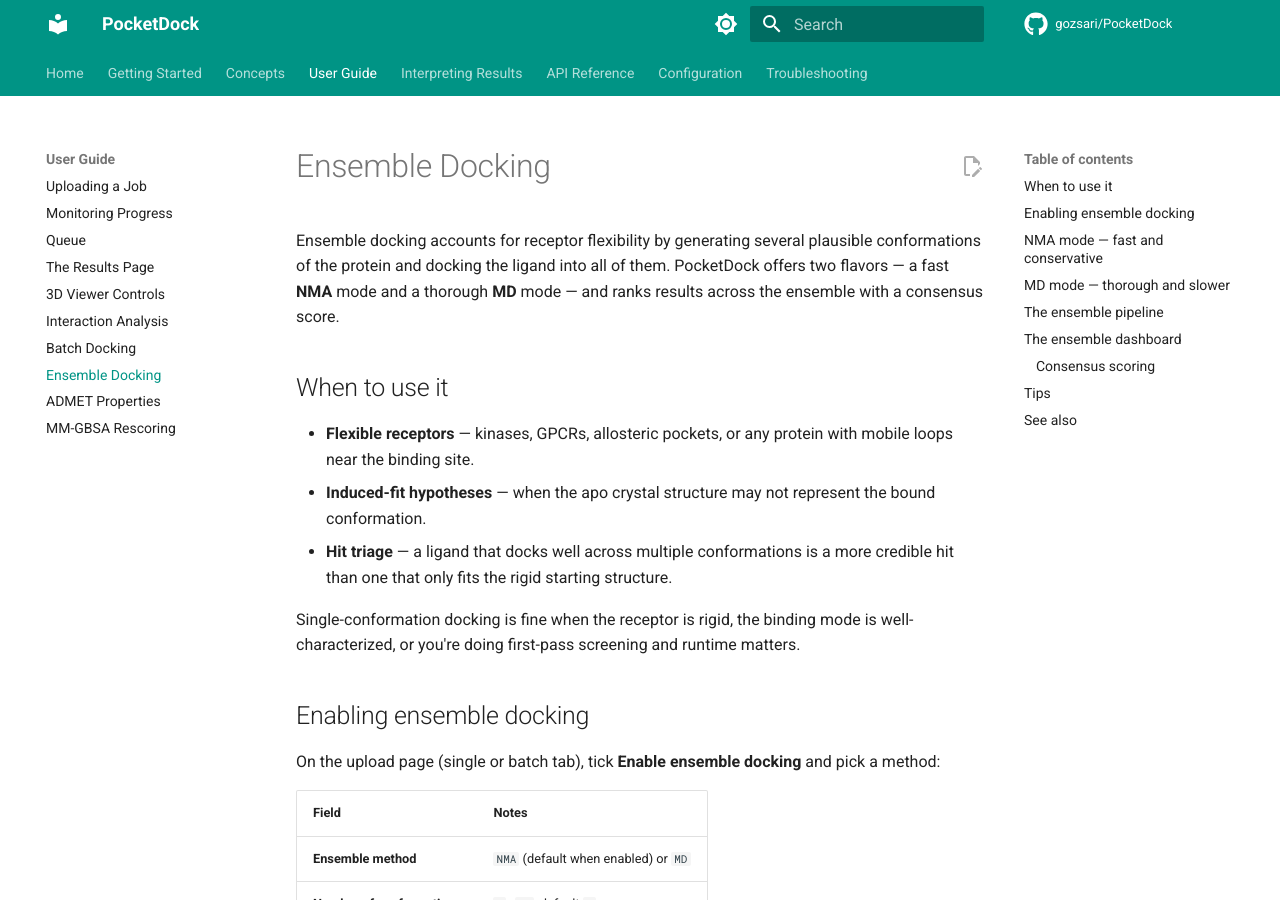
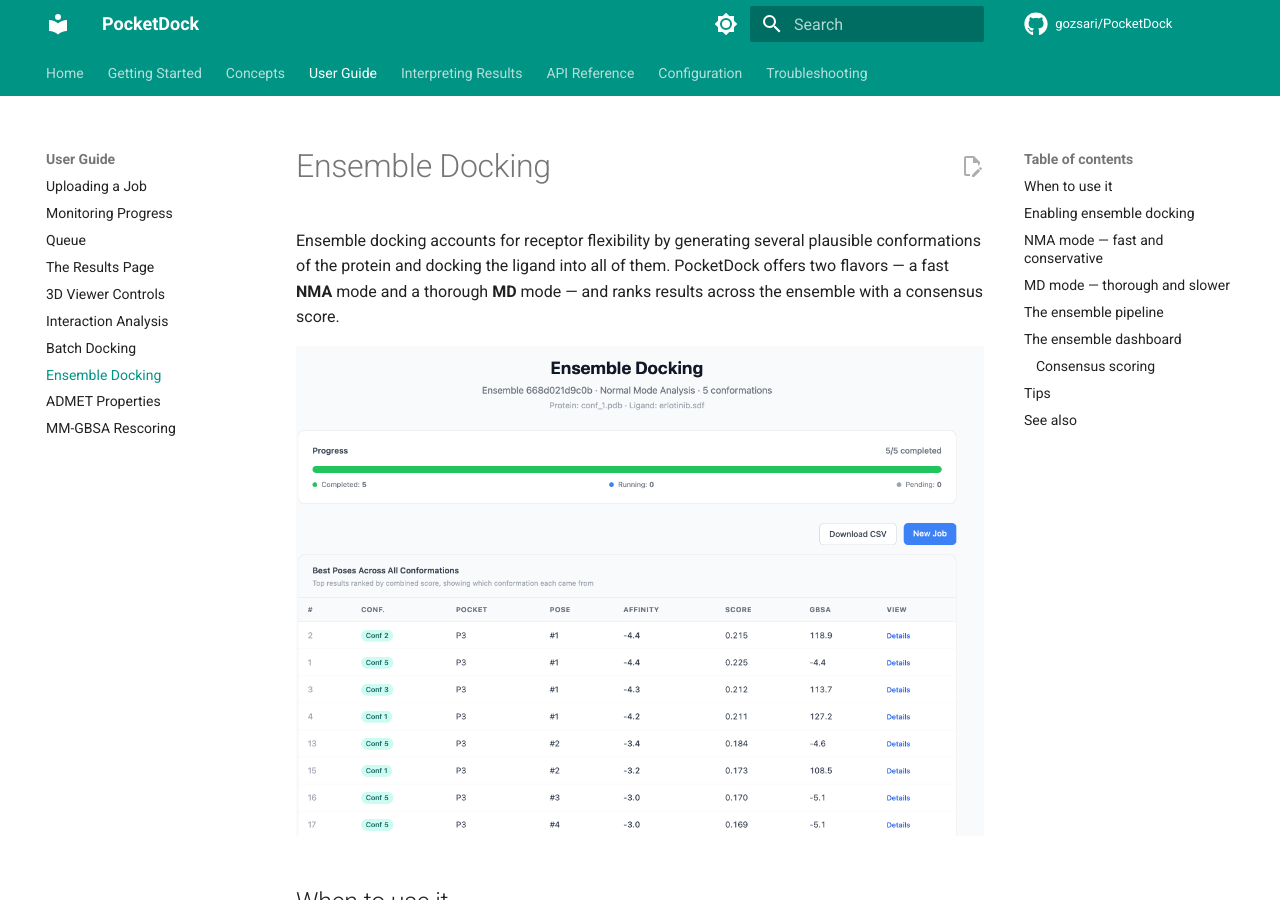
Before and after one commit to gozsari/PocketDock, an MkDocs documentation site: the page built from docs/user-guide/ensemble-docking.md, in a window 1280 px wide and 900 px high. Built offline with MkDocs 1.6.1 and Material for MkDocs 9.7.7, drawn with Linux system fonts in a browser that asks for light colours; comment, search, counter and statistics services are not loaded.

Commit message:
Add ensemble dashboard image to user guide

```diff
--- a/docs/user-guide/ensemble-docking.md
+++ b/docs/user-guide/ensemble-docking.md
@@ -2,7 +2,7 @@
 
 Ensemble docking accounts for receptor flexibility by generating several plausible conformations of the protein and docking the ligand into all of them. PocketDock offers two flavors — a fast **NMA** mode and a thorough **MD** mode — and ranks results across the ensemble with a consensus score.
 
-<!-- TODO: screenshot — Ensemble dashboard with per-conformation summary and consensus top results → docs/images/ensemble-dashboard.png -->
+![Ensemble dashboard mockup with per-conformation summary](../images/ensemble-dashboard.png)
 
 ## When to use it
 
```
Also changed, not shown: docs/images/ensemble-dashboard.png (added).
